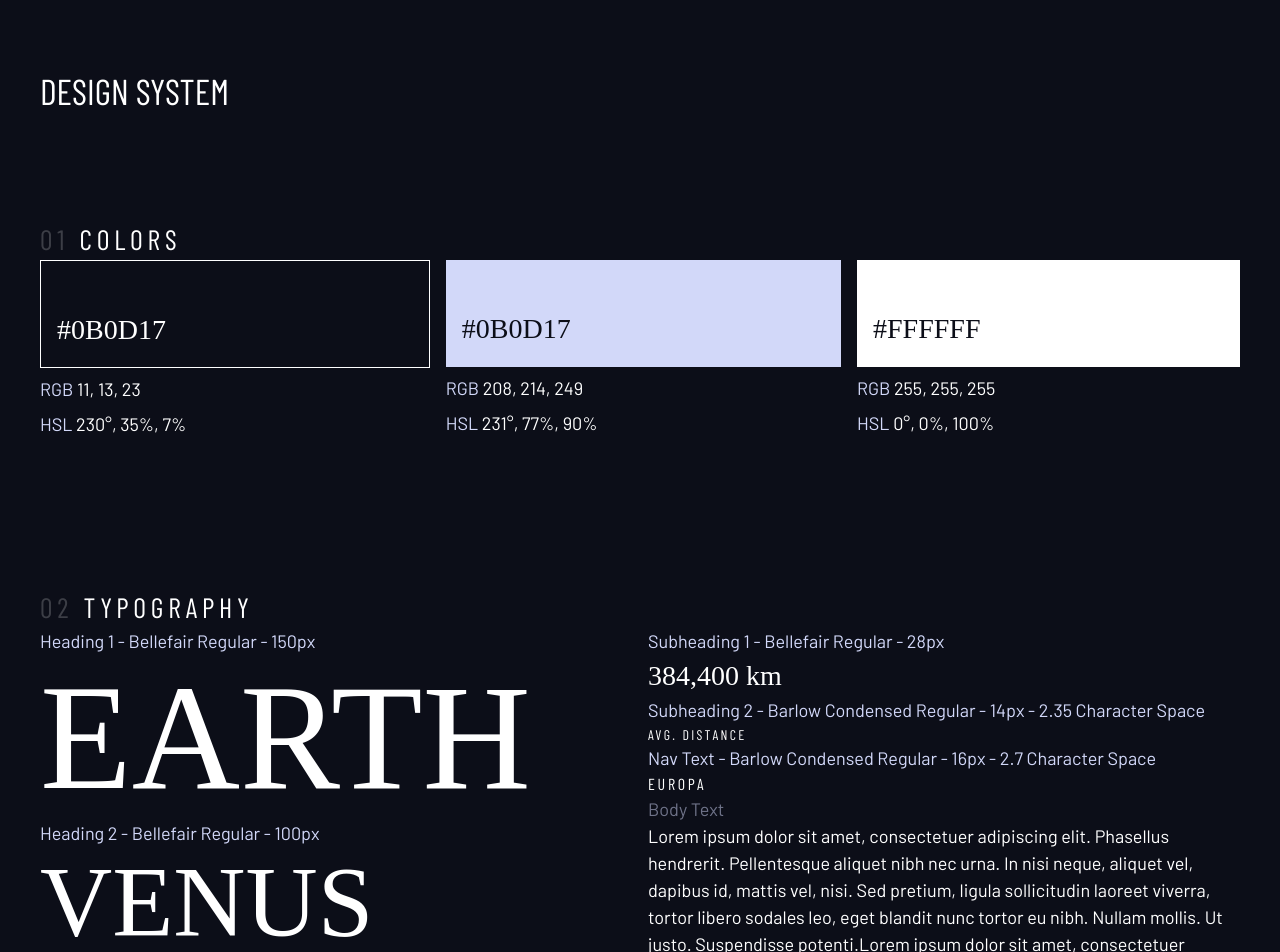
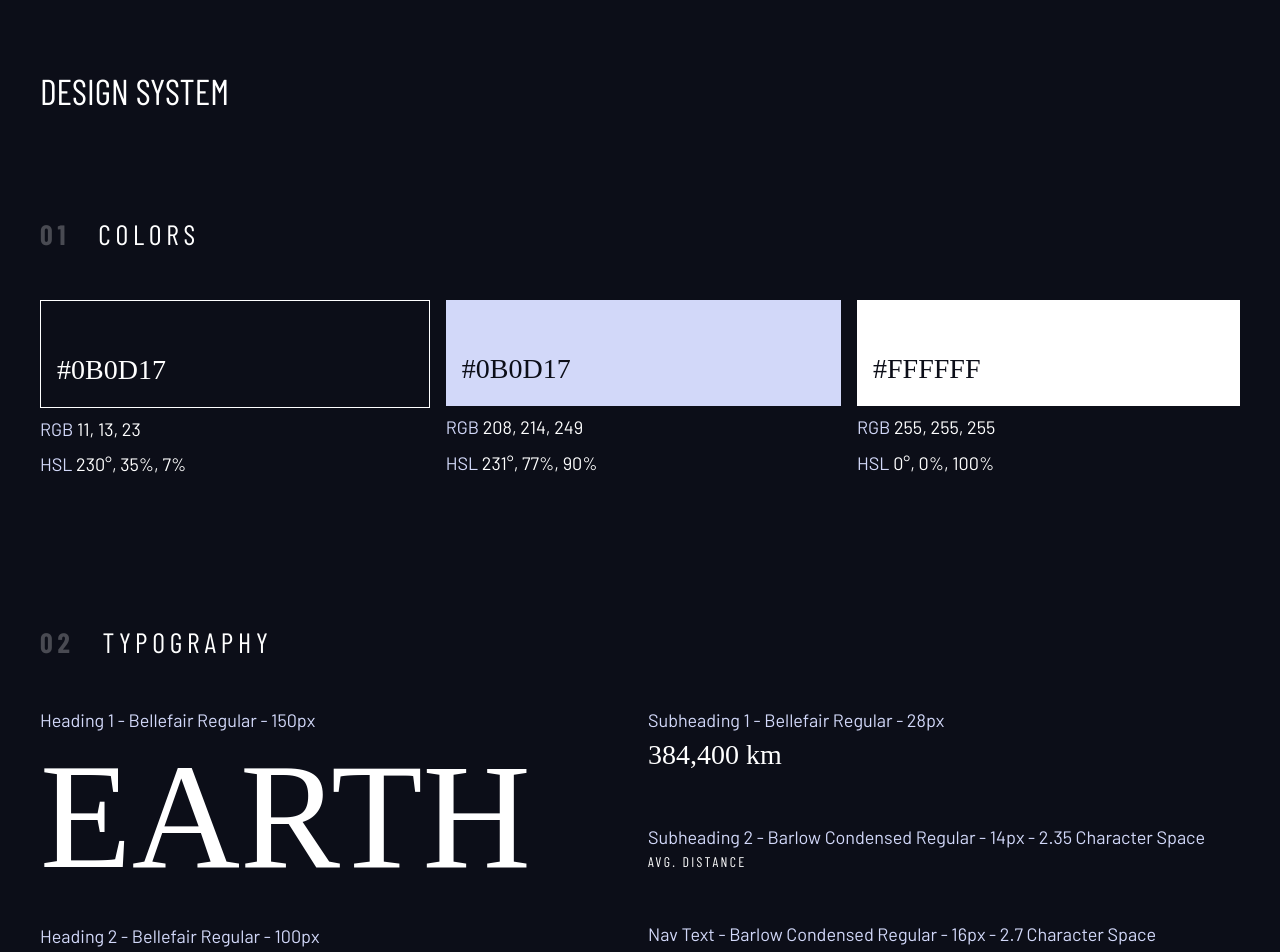
Before and after one commit to srzvan/space-travel-agency, a Next.js app: page /design-system in a window 1280 px wide. Shown: the top 952 px of the page. Built offline with nearby package versions, Linux system fonts and the light colour scheme; a web font is replaced by a local one.

Commit message:
numbered-title utility; add className & style to <Grid/> props

```diff
--- a/components/design-system/Grid.js
+++ b/components/design-system/Grid.js
@@ -1,6 +1,6 @@
-export default function Grid({ children, gap }) {
+export default function Grid({ children, className, gap, style }) {
   return (
-    <div className="grid" style={{ "--gap": `${gap}` }}>
+    <div className={className ? `${className} grid` : "grid"} style={{ ...style, "--gap": `${gap}` }}>
       {children}
     </div>
   );
--- a/pages/design-system.js
+++ b/pages/design-system.js
@@ -9,8 +9,8 @@
         Design system
       </h1>
       <section id="colors" style={{ marginBottom: "9.25rem" }}>
-        <h2 className="ff-sans-cond fs-500 uppercase letter-spacing-1">
-          <span className={styles.number}>01</span> colors
+        <h2 className="numbered-title">
+          <span>01</span>colors
         </h2>
         <div className={`${styles.colors} flex`}>
           <Grid gap="0.5rem">
@@ -50,11 +50,11 @@
       </section>
 
       <section id="typography">
-        <h2 className="ff-sans-cond fs-500 uppercase letter-spacing-1">
-          <span className={styles.number}>02</span> typography
+        <h2 className="numbered-title">
+          <span>02</span>typography
         </h2>
         <div className="flex">
-          <div style={{ flexBasis: "100%" }}>
+          <Grid gap="1.5rem" style={{ flexBasis: "100%" }}>
             <div>
               <p className="text-accent">Heading 1 - Bellefair Regular - 150px</p>
               <p className="ff-serif fs-900 uppercase">Earth</p>
@@ -77,9 +77,9 @@
                 So, you want to travel to space
               </p>
             </div>
-          </div>
+          </Grid>
 
-          <div style={{ flexBasis: "100%" }}>
+          <Grid gap="2.5rem" style={{ flexBasis: "100%" }}>
             <div>
               <p className="text-accent">Subheading 1 - Bellefair Regular - 28px</p>
               <p className="fs-500 ff-serif">384,400 km</p>
@@ -106,7 +106,7 @@
                 mattis vel, nisi.
               </p>
             </div>
-          </div>
+          </Grid>
         </div>
       </section>
     </div>
--- a/styles/pages/DesignSystem.module.css
+++ b/styles/pages/DesignSystem.module.css
@@ -1,7 +1,3 @@
 .colors > * {
   flex-grow: 1;
 }
-
-.number {
-  color: hsl(var(--clr-white) / 0.2);
-}
--- a/styles/utility.css
+++ b/styles/utility.css
@@ -113,3 +113,18 @@
 .fs-600 {
   line-height: 1.1;
 }
+
+.numbered-title {
+  margin-bottom: 3rem;
+  line-height: 1.2;
+  letter-spacing: 4.75px;
+  font-size: var(--fs-500);
+  text-transform: uppercase;
+  font-family: var(--ff-sans-cond);
+}
+
+.numbered-title > span {
+  margin-right: 1em;
+  font-weight: 700;
+  color: hsl(var(--clr-white) / 0.25);
+}
```
